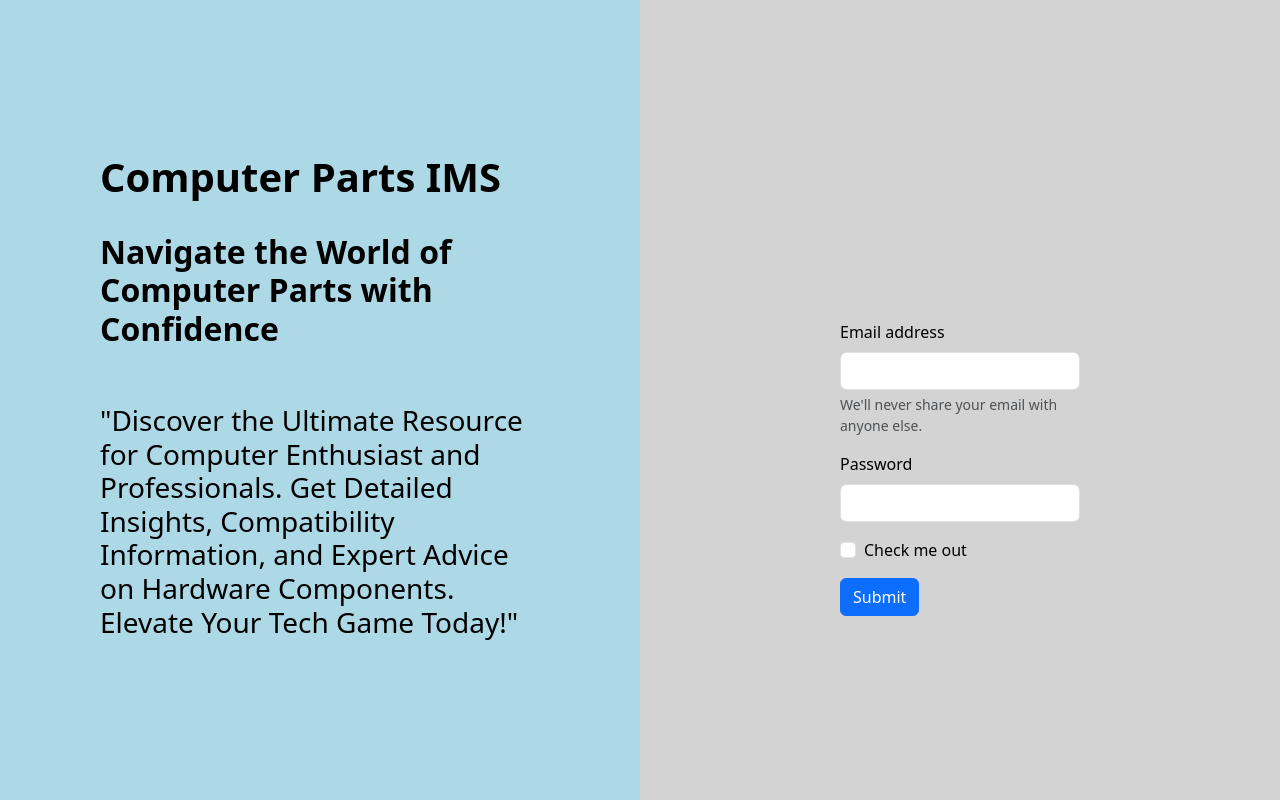
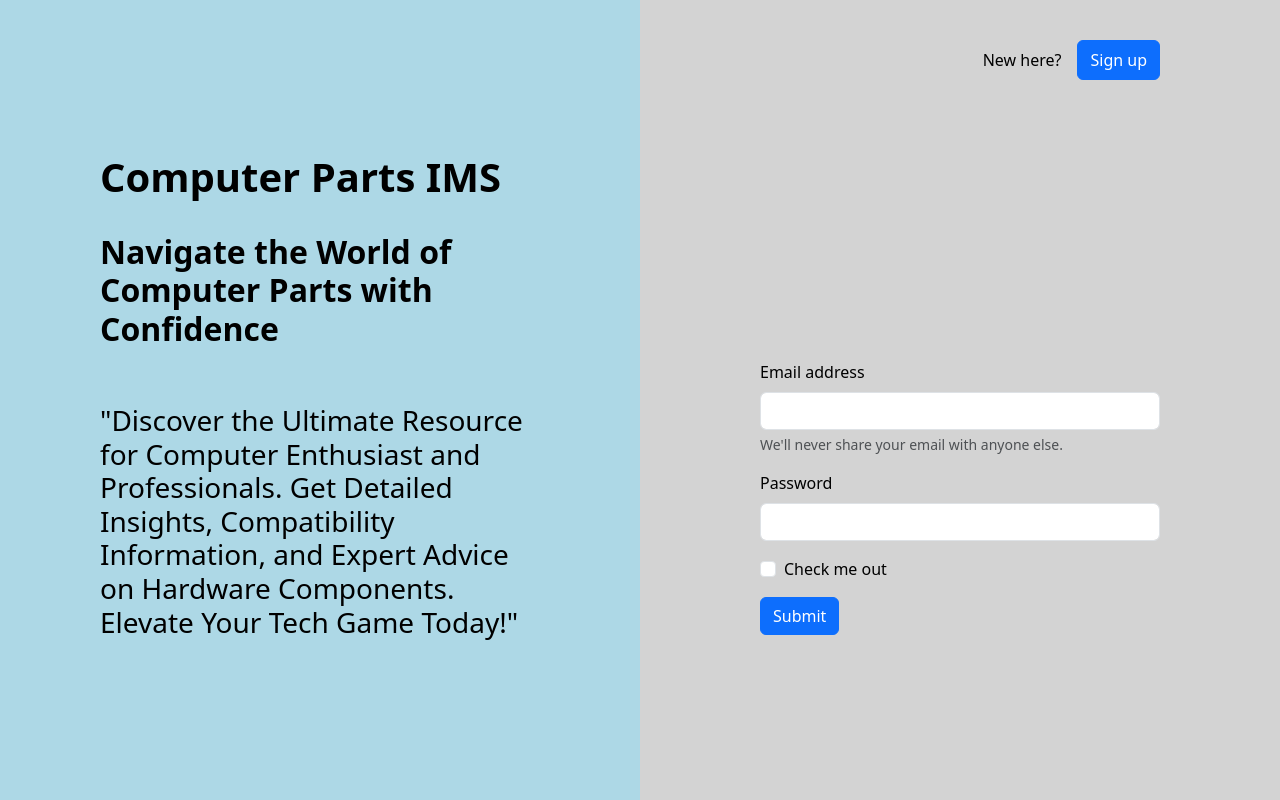
Before and after one commit to JaredWillClark/FSWD-Capstone-Computer-Parts-IMS, a plain HTML site: page index.html in a window 1280 px wide. Drawn offline with nearby package versions, Linux system fonts and the light colour scheme.

Commit message:
Add design 1,2, and 3; Add Sign Up button

```diff
--- a/index.html
+++ b/index.html
@@ -22,7 +22,12 @@
             </div>
 
             <div class="background-right__div--dimensions">
-                <form class="form-login__div--position">
+                  <div class="sign-up__button--position">
+                    <span class="sign-up__label--position">New here?</span>
+                    <button type="submit" class="btn btn-primary">Sign up</button>
+
+                  </div>
+                  <form class="form-login__div--position">
                     <div class="mb-3">
                       <label for="exampleInputEmail1" class="form-label">Email address</label>
                       <input type="email" class="form-control" id="exampleInputEmail1" aria-describedby="emailHelp">
--- a/style.css
+++ b/style.css
@@ -64,5 +64,16 @@
 
 .form-login__div--position {
     padding: 35vh 0 0 0;
-    margin: 0 10rem 0 10rem;
+    margin: 0 5rem 0 5rem;
 }
+
+.sign-up__button--position {
+    display: flex;
+    justify-content: right;
+    margin: 0 5rem 0 0;
+}
+
+.sign-up__label--position {
+    margin: 0.5rem 1rem;
+
+}
```
Also changed, not shown: signup.html (added, +13 -0 lines), designs/Desktop - 1 - Login or Sign UP.svg (added), designs/Desktop - 2 - Sign Up.svg (added), designs/Desktop - 3 - Dashboard.svg (added), designs/background_left.png (added).
